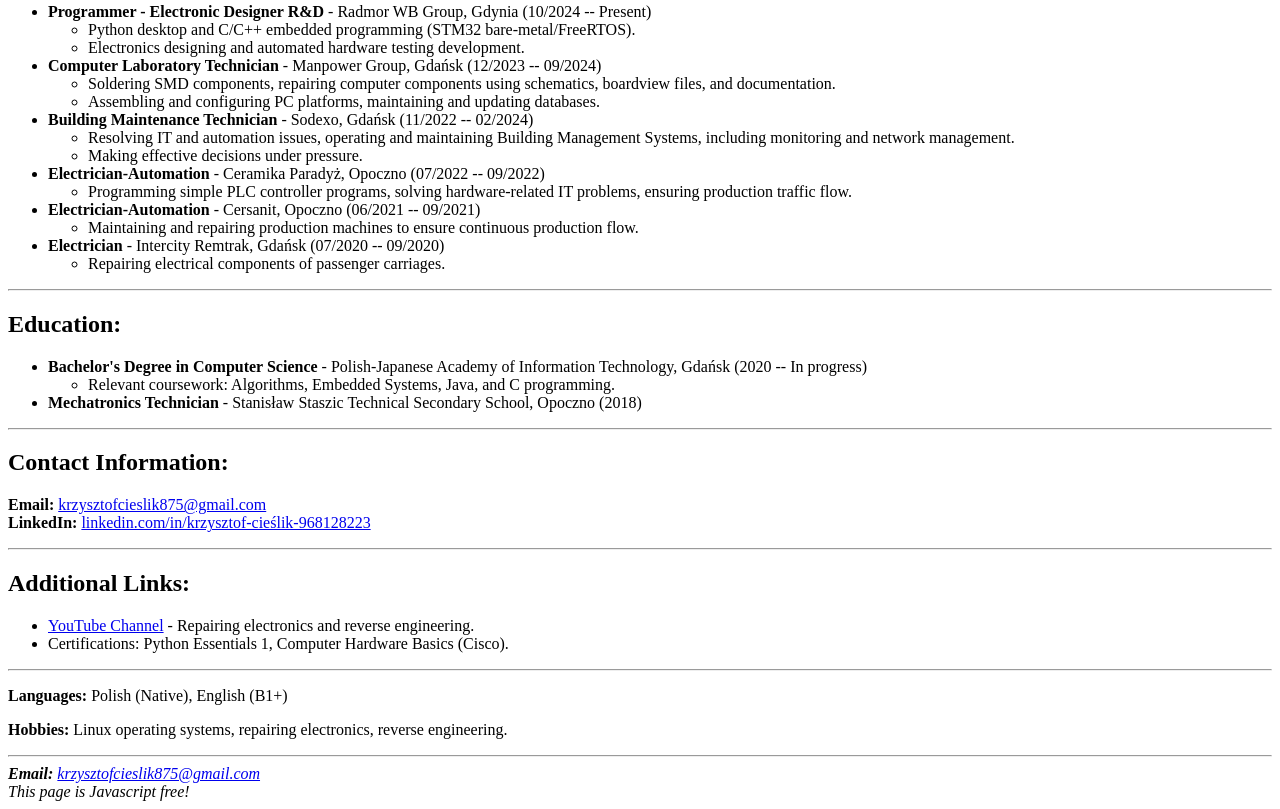
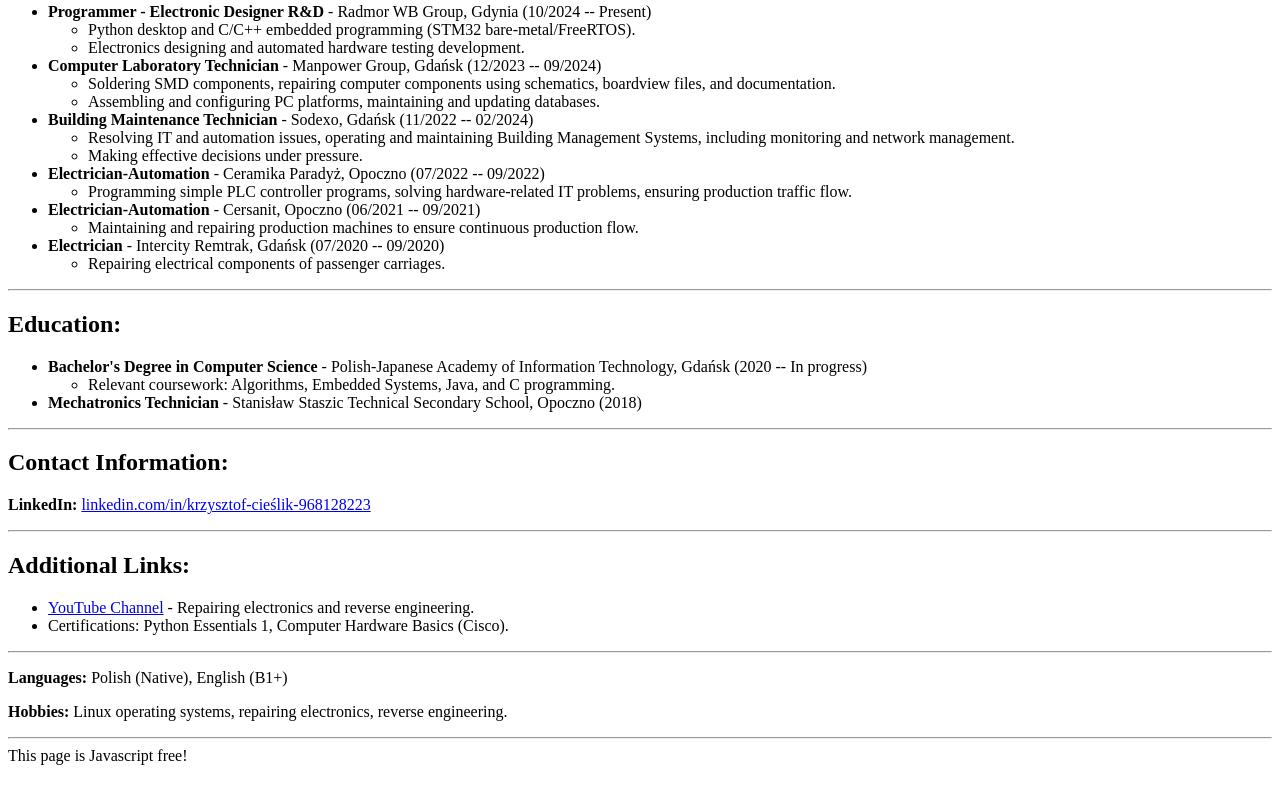
Before and after one commit to Hathor875/Hathor875.github.io, a plain HTML site: page index.html in a window 1280 px wide. Shown: the part 501-1310 px from the top of the page. After the commit the page ends 1274 px from the top, so only its background shows below. Drawn offline with Linux system fonts and the light colour scheme.

Commit message:
Update index.html

```diff
--- a/index.html
+++ b/index.html
@@ -73,7 +73,6 @@ I am a Programmer, Electronic Designer R&D, and a Computer Science student at th
 <A name="contact">
 <H2>Contact Information:</H2>
 <p>
-<b>Email:</b> <a href="mailto:krzysztofcieslik875@gmail.com">krzysztofcieslik875@gmail.com</a><br>
 <b>LinkedIn:</b> <a href="https://www.linkedin.com/in/krzysztof-cie%C5%9Blik-968128223/">linkedin.com/in/krzysztof-cieślik-968128223</a>
 </p>
 <hr>
@@ -87,9 +86,6 @@ I am a Programmer, Electronic Designer R&D, and a Computer Science student at th
 <p><b>Languages:</b> Polish (Native), English (B1+)</p>
 <p><b>Hobbies:</b> Linux operating systems, repairing electronics, reverse engineering.</p>
 <hr>
-<ADDRESS>
-<b>Email:</b> <a href="mailto:krzysztofcieslik875@gmail.com">krzysztofcieslik875@gmail.com</a><br>
 This page is Javascript free!
-</ADDRESS>
 </BODY>
 </HTML>
```
